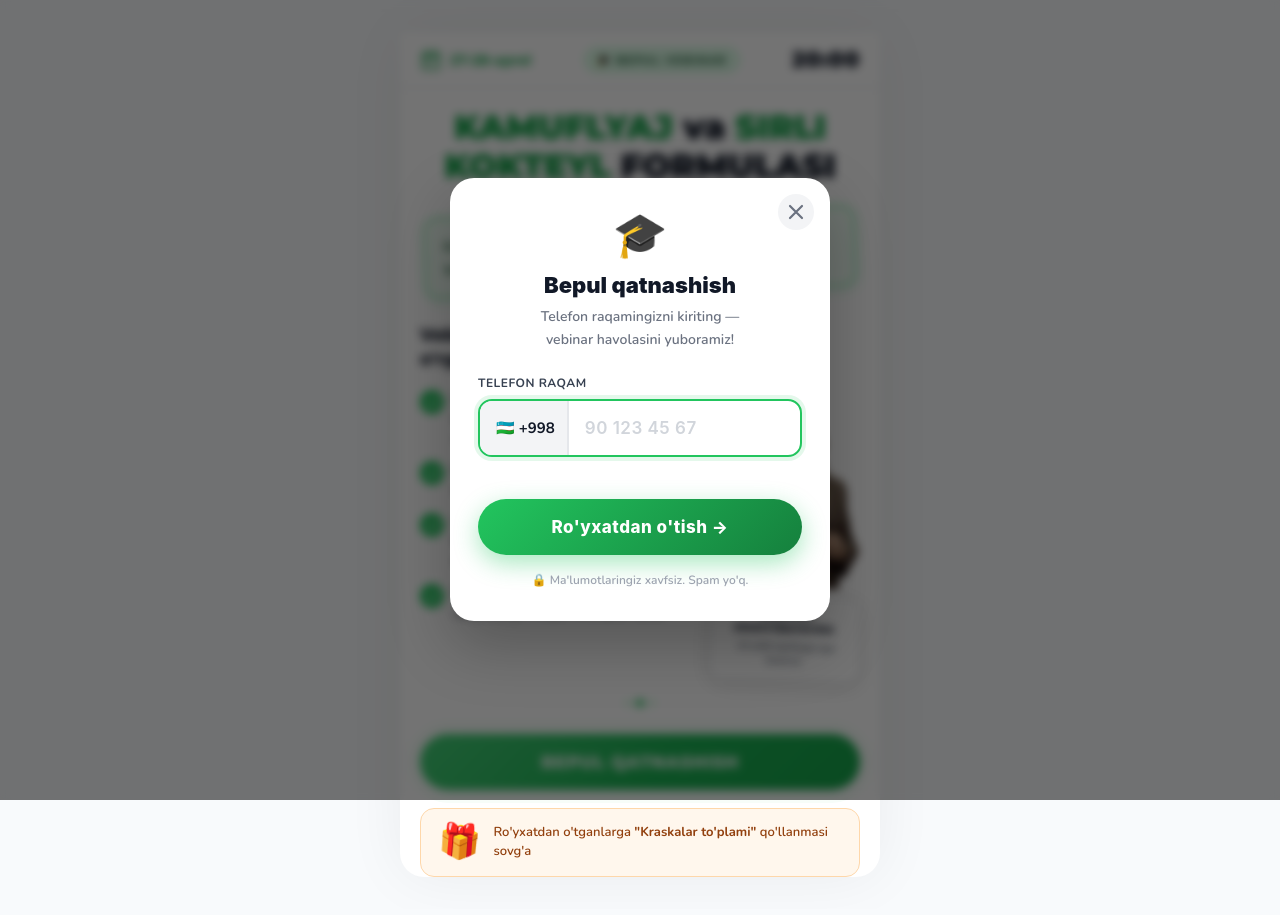
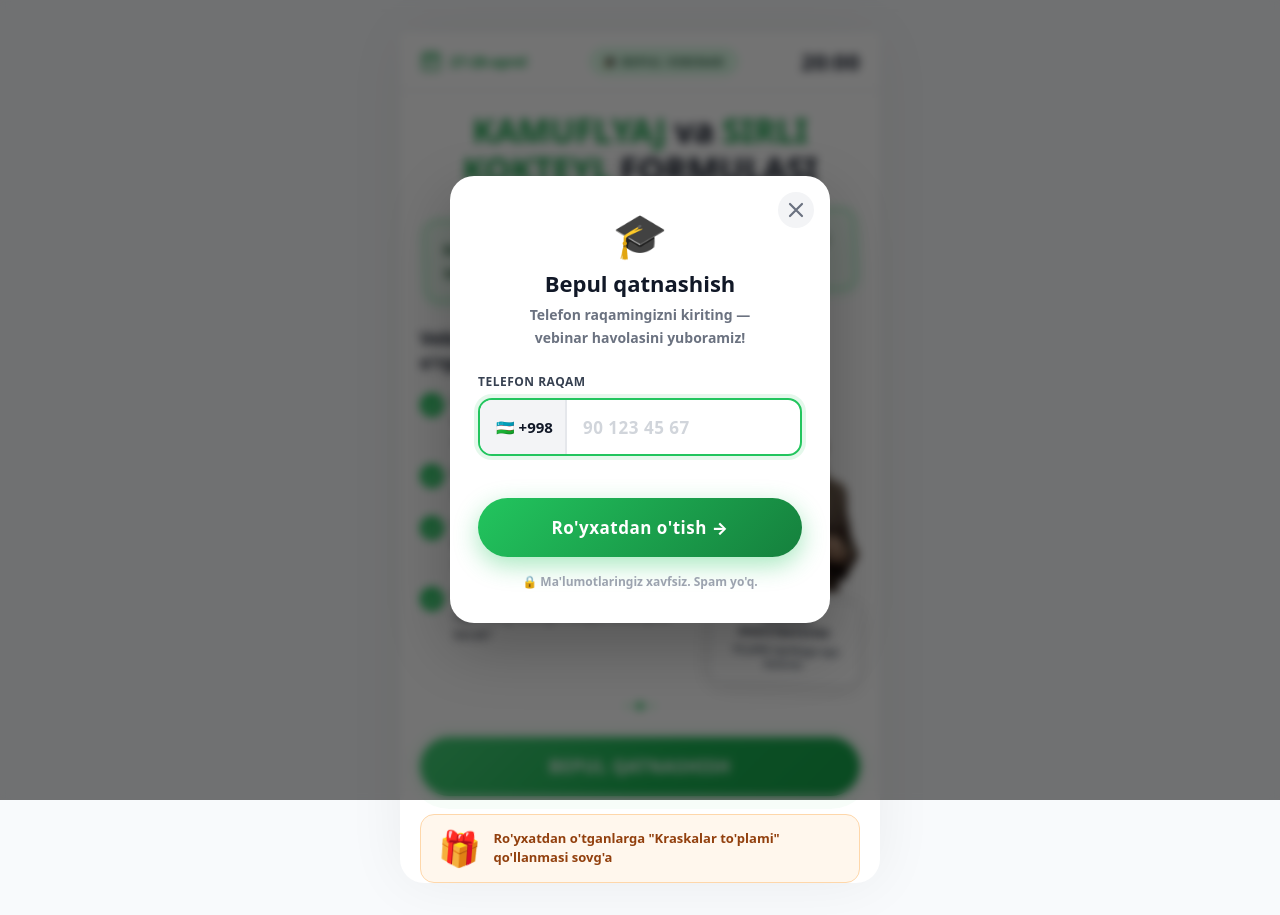
Before and after one commit to Abdulboriydeveloper/nargiza-khayitbayevna, a plain HTML site: page index.html in a window 1280 px wide. Both pictures are taken after a click on the button "BEPUL QATNASHISH". Drawn offline with nearby package versions, Linux system fonts and the light colour scheme.

Commit message:
Update index.html

```diff
--- a/index.html
+++ b/index.html
@@ -18,21 +18,11 @@
   -->
 
   <!-- 1. DNS prefetch + preconnect for Google Fonts -->
-  <link rel="preconnect" href="https://fonts.googleapis.com" />
-  <link rel="preconnect" href="https://fonts.gstatic.com" crossorigin />
 
   <!-- 2. Preload LCP image — CRITICAL for LCP score -->
-  <link rel="preload" as="image" href="img11.webp" fetchpriority="high" />
+  <link rel="preload" as="image" href="img11.webp" fetchpriority="high" type="image/webp" />
 
-  <!-- 3. Google Fonts loaded ASYNC → non-render-blocking -->
-  <link rel="preload" as="style"
-        href="https://fonts.googleapis.com/css2?family=Montserrat:wght@700;800;900&family=Nunito:wght@400;600;700&display=swap"
-        onload="this.onload=null;this.rel='stylesheet'" />
-  <!-- Fallback for JS-disabled browsers -->
-  <noscript>
-    <link rel="stylesheet"
-          href="https://fonts.googleapis.com/css2?family=Montserrat:wght@700;800;900&family=Nunito:wght@400;600;700&display=swap" />
-  </noscript>
+  <!-- Fonts: system stack only — no external requests -->
 
   <style>
     /*
@@ -62,7 +52,7 @@
 
     /* System font stack as fallback while Montserrat loads (prevents FOUT shift) */
     body {
-      font-family: 'Nunito', 'Segoe UI', system-ui, -apple-system, sans-serif;
+      font-family: system-ui, -apple-system, 'Segoe UI', Arial, sans-serif;
       background: var(--bg);
       color: var(--text);
       min-height: 100vh;
@@ -116,7 +106,7 @@
       display: flex;
       align-items: center;
       gap: 8px;
-      font-family: 'Montserrat', 'Segoe UI', system-ui, sans-serif;
+      font-family: system-ui, -apple-system, 'Segoe UI', Arial, sans-serif;
       font-weight: 700;
       font-size: 14px;
       color: var(--green-dark);
@@ -129,7 +119,7 @@
       display: inline-block;
       background: var(--green-light);
       color: #14532d;             /* darker green → contrast 5.7:1 ✓ */
-      font-family: 'Montserrat', 'Segoe UI', system-ui, sans-serif;
+      font-family: system-ui, -apple-system, 'Segoe UI', Arial, sans-serif;
       font-size: 11px;
       font-weight: 700;
       letter-spacing: 1.2px;
@@ -141,7 +131,7 @@
     }
 
     .header-time {
-      font-family: 'Montserrat', 'Segoe UI', system-ui, sans-serif;
+      font-family: system-ui, -apple-system, 'Segoe UI', Arial, sans-serif;
       font-weight: 900;
       font-size: 22px;
       color: var(--text);
@@ -155,7 +145,7 @@
     }
 
     .hero-title {
-      font-family: 'Montserrat', 'Segoe UI', system-ui, sans-serif;
+      font-family: system-ui, -apple-system, 'Segoe UI', Arial, sans-serif;
       font-size: clamp(22px, 5.5vw, 34px);
       font-weight: 900;
       line-height: 1.15;
@@ -186,7 +176,7 @@
     .content { padding: 24px 20px 0; }
 
     .section-title {
-      font-family: 'Montserrat', 'Segoe UI', system-ui, sans-serif;
+      font-family: system-ui, -apple-system, 'Segoe UI', Arial, sans-serif;
       font-size: 18px;
       font-weight: 800;
       color: var(--text);
@@ -275,7 +265,7 @@
     }
 
     .doctor-name {
-      font-family: 'Montserrat', 'Segoe UI', system-ui, sans-serif;
+      font-family: system-ui, -apple-system, 'Segoe UI', Arial, sans-serif;
       font-size: 10.5px;
       font-weight: 800;
       color: var(--text);
@@ -324,7 +314,7 @@
       padding: 18px 20px;
       background: linear-gradient(135deg, #22c55e 0%, #16a34a 100%);
       color: #fff;               /* contrast on green: 4.53:1 ✓ */
-      font-family: 'Montserrat', 'Segoe UI', system-ui, sans-serif;
+      font-family: system-ui, -apple-system, 'Segoe UI', Arial, sans-serif;
       font-size: 17px;
       font-weight: 800;
       letter-spacing: .8px;
@@ -539,6 +529,7 @@
                 alt="Nargiza Khayitbayevna — 10 yillik tajribaga ega kolorist"
                 width="150"
                 height="200"
+                decoding="sync"
                 fetchpriority="high"
                 loading="eager"
                 decoding="sync"
@@ -710,7 +701,7 @@
     .modal-title {
       font-size: 22px; font-weight: 900; color: var(--text);
       margin-bottom: 8px; line-height: 1.2;
-      font-family: -apple-system, BlinkMacSystemFont, 'Segoe UI', sans-serif;
+      font-family: system-ui, -apple-system, 'Segoe UI', Arial, sans-serif;
     }
 
     .modal-sub {
@@ -760,7 +751,7 @@
       font-size: 17px; font-weight: 700;
       color: var(--text); padding: 0 16px;
       height: 54px; letter-spacing: .5px;
-      font-family: -apple-system, BlinkMacSystemFont, 'Segoe UI', sans-serif;
+      font-family: system-ui, -apple-system, 'Segoe UI', Arial, sans-serif;
       min-width: 0;
     }
 
@@ -784,7 +775,7 @@
       cursor: pointer;
       box-shadow: 0 8px 24px rgba(34,197,94,.4);
       transition: transform .15s ease, box-shadow .15s ease, opacity .15s;
-      font-family: -apple-system, BlinkMacSystemFont, 'Segoe UI', sans-serif;
+      font-family: system-ui, -apple-system, 'Segoe UI', Arial, sans-serif;
       display: flex; align-items: center; justify-content: center; gap: 8px;
     }
     .submit-btn:hover { transform: translateY(-2px); box-shadow: 0 12px 32px rgba(34,197,94,.5); }
@@ -977,7 +968,7 @@
       submitBtn.addEventListener('click', handleSubmit);
     })();
   </script>
-  <script>
+   <script>
     window.addEventListener('load', function () {
       setTimeout(function () {
         !function(f,b,e,v,n,t,s){
```
